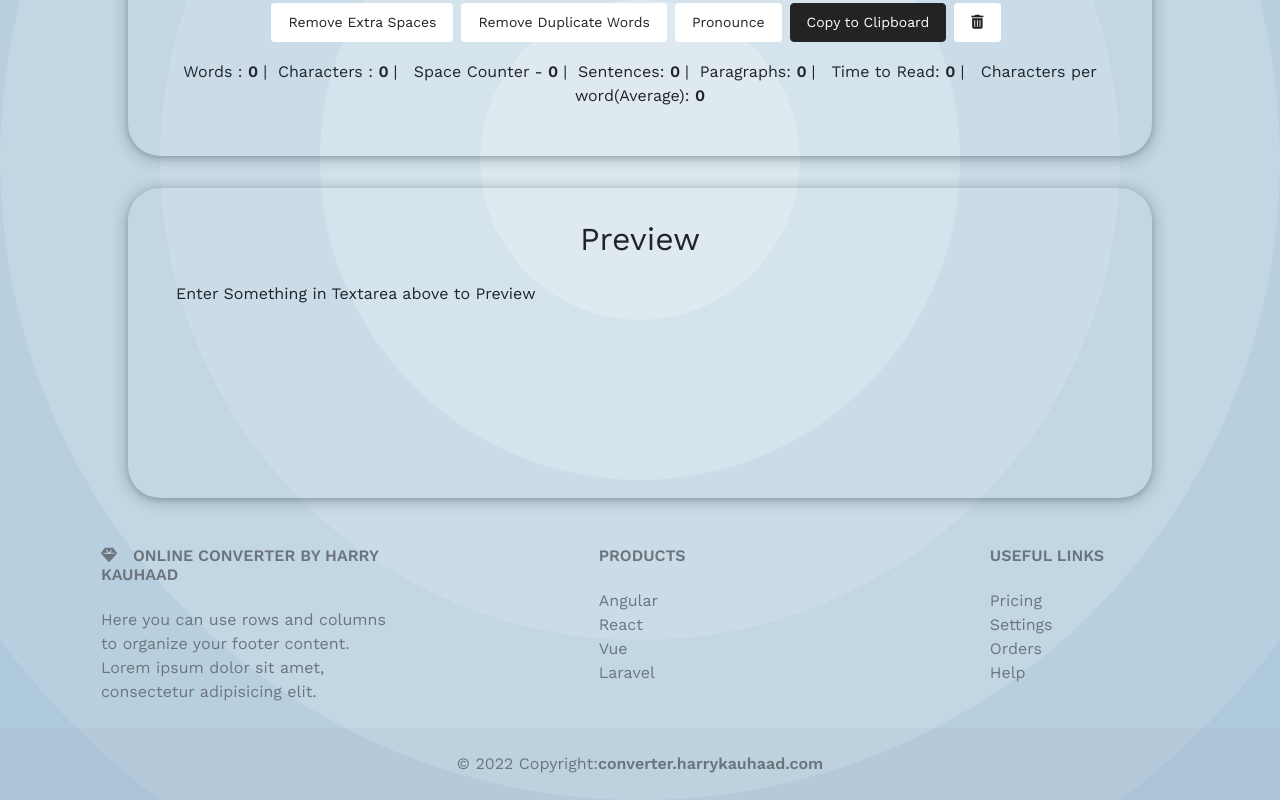
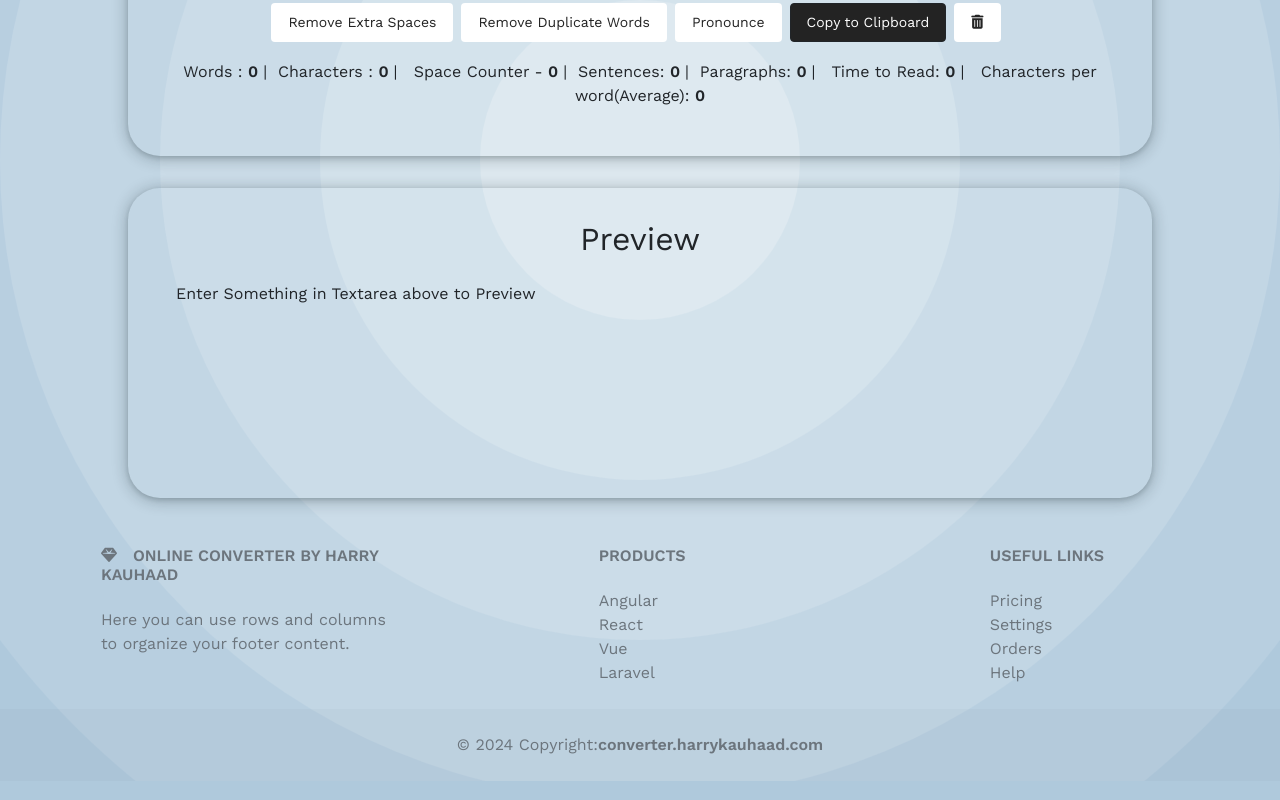
Before and after one commit to hv33y/convert-case, a React (Create React App) app: page / in a window 1280 px wide. Shown: the part 480-1280 px from the top of the page. Built offline with nearby package versions, Linux system fonts and the light colour scheme.

Commit message:
Update index.js

```diff
--- a/src/components/footer/index.js
+++ b/src/components/footer/index.js
@@ -20,7 +20,6 @@ export const Footer = () => {
             </h6>
             <p>
               Here you can use rows and columns to organize your footer content.
-              Lorem ipsum dolor sit amet, consectetur adipisicing elit.
             </p>
           </div>
           {/* Grid column */}
@@ -88,7 +87,7 @@ export const Footer = () => {
       className="text-center p-4"
       style={{ backgroundColor: "rgba(0, 0, 0, 0.025)" }}
     >
-      © 2022 Copyright:
+      © 2024 Copyright:
       <a className="text-reset fw-bold" href="https://converter.harrykauhaad.com">
       converter.harrykauhaad.com
       </a>
```
